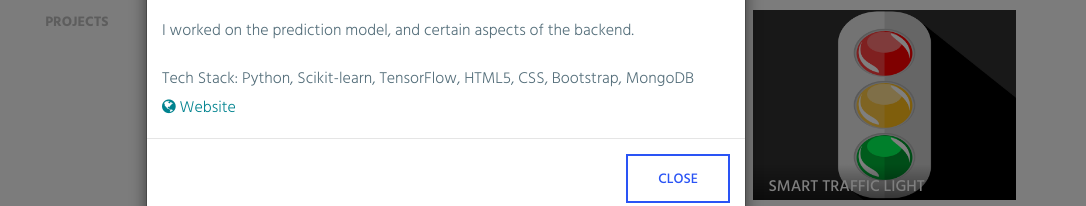
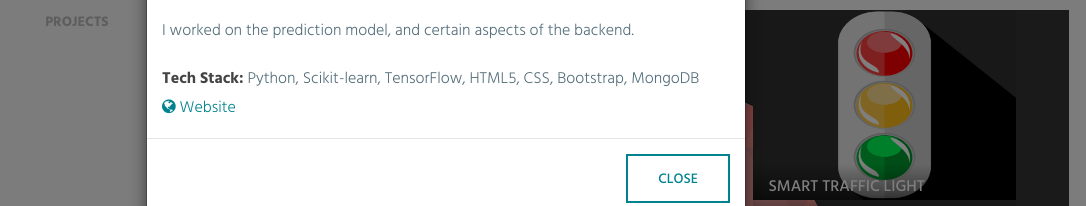
Before and after one commit to rohan097/rohan097.github.io, a website: page index.html in a window 1280 px wide. Both pictures are taken after a click on the link "ARBITRIUM". Shown: the part 1663-1869 px from the top of the page, without its empty margins (194-1280 px from the left). Drawn offline with Linux system fonts and the light colour scheme.

Commit message:
Change button color

```diff
--- a/css/style.css
+++ b/css/style.css
@@ -162,17 +162,17 @@ ul {
 
 /*btn-default*/
 .btn-default {
-    color            : #2a54f5;
+    color            : #00838F;
     background-color : transparent;
-    border           : 2px solid #2a54f5;
+    border           : 2px solid #00838F;
     }
 
 .btn-default:hover,
 .btn-default:focus,
 .btn-default:active:focus {
-    background   : #2a54f5;
+    background   : #00838F;
     color        : #ffffff;
-    border-color : #2a54f5;
+    border-color : #00838F;
     }
 
 button:focus,
--- a/index.html
+++ b/index.html
@@ -423,7 +423,7 @@
                        for the prediction.
                      </p>
                      <ul>
-                       <li>Tech Stack: Python, Scikit-learn, Octave, Praat, MongoDB</li>
+                       <li><strong>Tech Stack:</strong> Python, Scikit-learn, Octave, Praat, MongoDB</li>
                        <li><a href="http://rohanprasad.me/static-park" target="_blank"><i class="fa fa-globe" aria-hidden="true"></i> Website</a></li>
                      </ul>
                   </div>
@@ -456,7 +456,7 @@
                        I worked on the prediction model, and certain aspects of the backend.
                      </p>
                      <ul>
-                       <li>Tech Stack: Python, Scikit-learn, TensorFlow, HTML5, CSS, Bootstrap, MongoDB</li>
+                       <li><strong>Tech Stack:</strong> Python, Scikit-learn, TensorFlow, HTML5, CSS, Bootstrap, MongoDB</li>
                        <li><a href="http://rohanprasad.me/arbitrium-landing" target="_blank"><i class="fa fa-globe" aria-hidden="true"></i> Website</a></li>
                      </ul>
                   </div>
@@ -483,7 +483,7 @@
                       of cars are identified. An algorithm decides the most efficient timings for each lane.
                      </p>
                      <ul>
-                       <li>Tech Stack: Python, OpenCV, Raspberry PI</li>
+                       <li><strong>Tech Stack:</strong> Python, OpenCV, Raspberry PI</li>
                      </ul>
                   </div>
                   <div class="modal-footer">
@@ -508,7 +508,7 @@
                       build the predictive model.
                      </p>
                      <ul>
-                       <li>Tech Stack: Python, Scikit-learn</li>
+                       <li><strong>Tech Stack:</strong> Python, Scikit-learn</li>
                      </ul>
                   </div>
                   <div class="modal-footer">
@@ -540,7 +540,7 @@
                        was then trained to predict the BMI, with these ratios as input.
                      </p>
                      <ul>
-                       <li>Tech Stack: Python, Scikit-learn, OpenCV, DLib, MongoDB</li>
+                       <li><strong>Tech Stack:</strong> Python, Scikit-learn, OpenCV, DLib, MongoDB</li>
                      </ul>
                   </div>
                   <div class="modal-footer">
@@ -553,7 +553,7 @@
             <div class="col-md-9">
                 <div class="row">
                     <div class="col-md-4 col-sm-6">
-                        <a data-target="#pScanModal" href="#pScanModal" data-toggle="modal" class="portfolio-item">
+                        <a data-target="#pScanModal" href="#pScanModal" data-toggle="modal" class="portfolio-i`tem">
                             <div class="portfolio-thumb">
                                 <img src="img/pscan.png" alt="">
                             </div>
```
